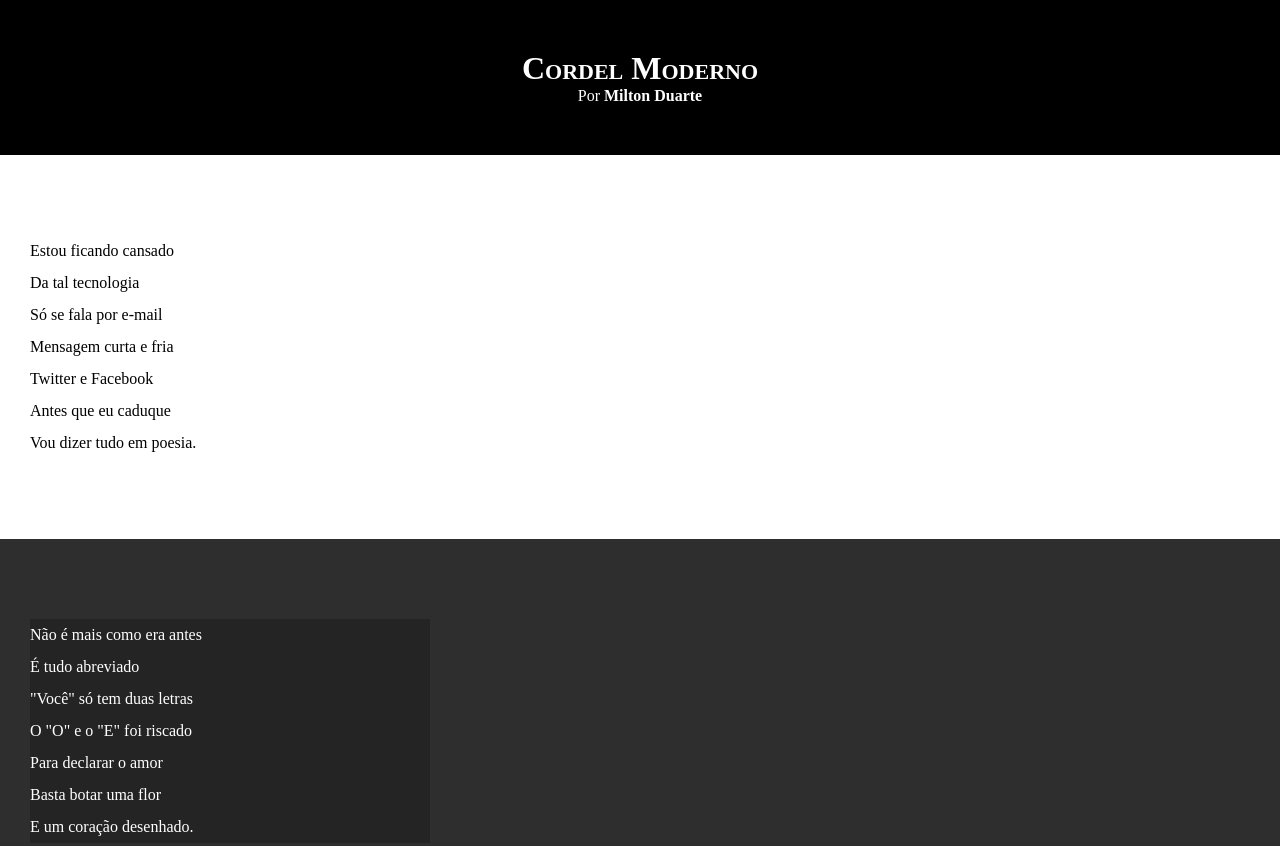
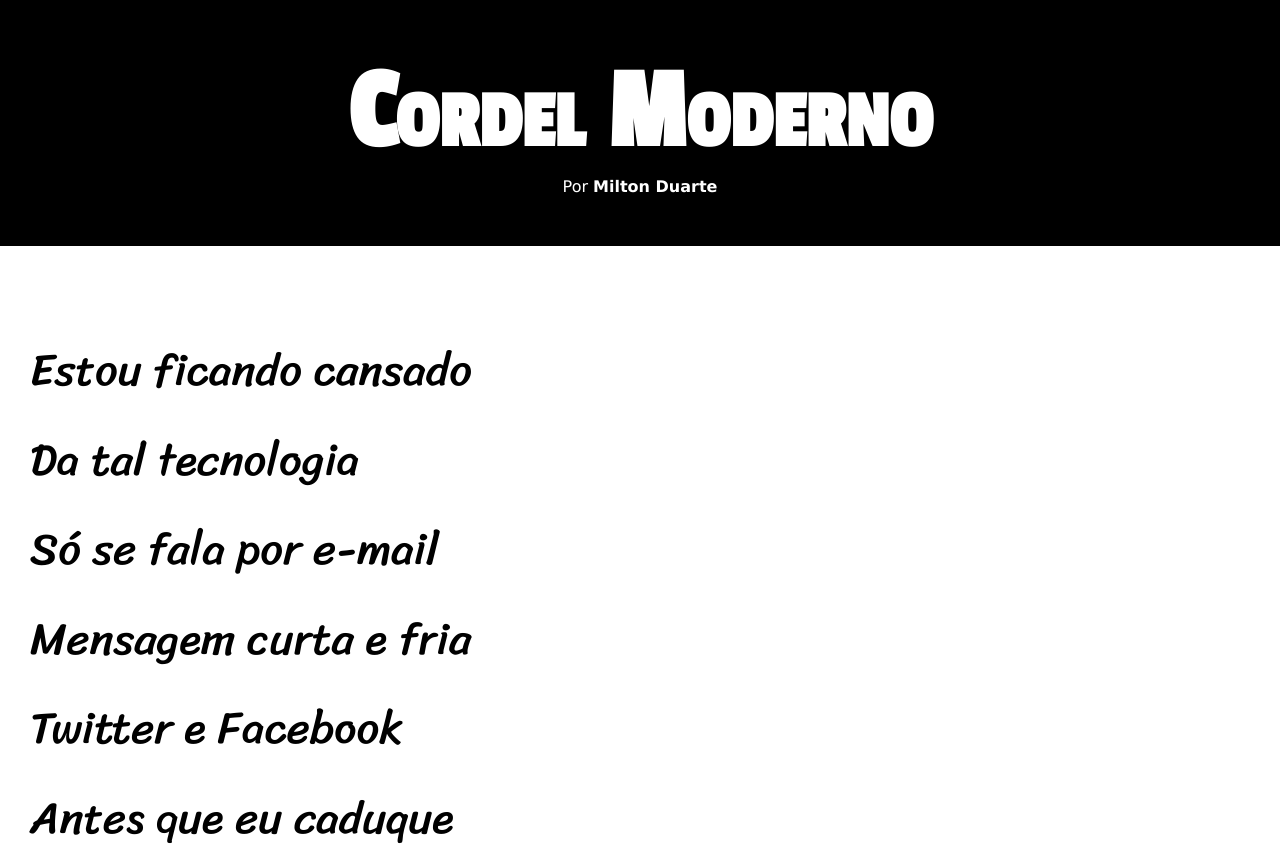
Before and after one commit to lucascavalcantejoca/projeto-cordel, a plain HTML site: page index.html in a window 1280 px wide. Shown: the top 846 px of the page. Drawn offline with Linux system fonts and the light colour scheme.

Commit message:
atualização de estilos

```diff
--- a/estilo/style.css
+++ b/estilo/style.css
@@ -1,4 +1,12 @@
 @charset "UTF-8";
+@import url('https://fonts.googleapis.com/css2?family=Passion+One&display=swap');
+@import url('https://fonts.googleapis.com/css2?family=Sriracha&display=swap');
+
+:root{
+    --fonte1: Verdana, Geneva, Tahoma, sans-serif;
+    --fonte2: 'Passion One', cursive;
+    --fonte3: 'Sriracha', cursive;
+}
 
 * {
     margin: 0px;
@@ -8,6 +16,7 @@
 html, body {
     min-height: 100vh;
     background-color: darkgray;
+    font-family: var(--fonte1);
 }
 
 header {
@@ -19,6 +28,8 @@ header {
 header > h1 {
     padding-top: 50px;
     font-variant: small-caps; /*OU "text-transform: uppercase"*/
+    font-family: var(--fonte2);
+    font-size: 9vw;
 }
 
 header > p {
@@ -40,6 +51,8 @@ a:hover { /*OU "header a:hover, footer a:hover"*/
 section {
     padding: 10vh 0px 10vh 30px;
     line-height: 2em;
+    font-family: var(--fonte3);
+    font-size: 3.5vw;
 }
 
 section.normal {
@@ -54,7 +67,8 @@ section.imagem {
 
 section.imagem > p {
     background-color: rgba(0, 0, 0, 0.212);
-    width: 400px;
+    display: inline-block;
+    padding: 5px;
 }
 
 footer {
```
